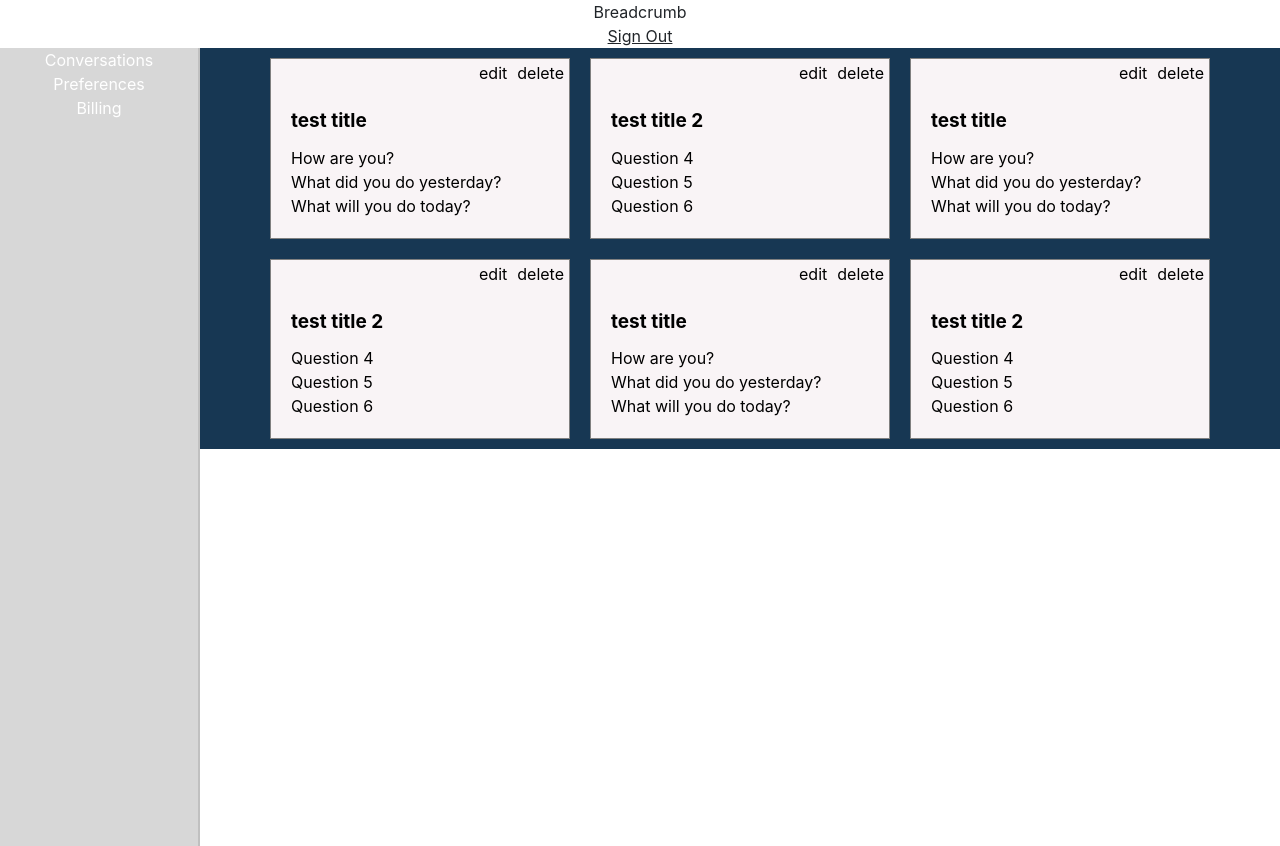
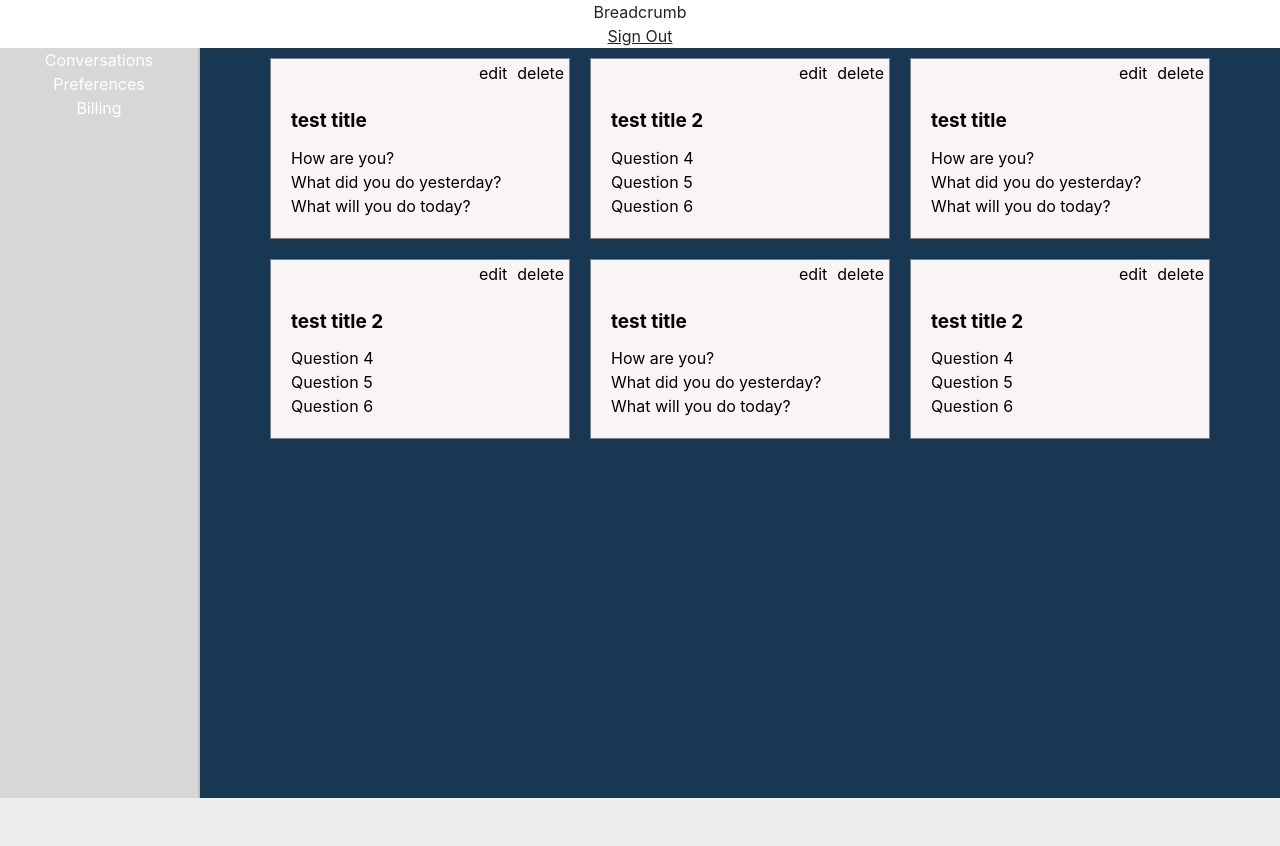
Before and after one commit to Streltz/heyteam, a React (Create React App) app in the folder hey-team/: page /dashboard in a window 1280 px wide. After the commit the page ends 800 px from the top, so only its background shows below. Built offline with nearby package versions, Linux system fonts and the light colour scheme; sample sign-in values are in the browser's storage.

Commit message:
changed min height

```diff
--- a/hey-team/src/components/ConvoGrid/styles.css
+++ b/hey-team/src/components/ConvoGrid/styles.css
@@ -1,6 +1,7 @@
 .grid {
 	background: #173753;
 	flex-wrap: wrap;
+	min-height: 100%;
 }
 
 .convo {
--- a/hey-team/src/components/SideBar.css
+++ b/hey-team/src/components/SideBar.css
@@ -8,7 +8,7 @@
 .LeftColumnPanel {
   width: 200px;
   height: 100%;
-  min-height: calc(100vh - 2px);
+  min-height: calc(100vh - 50px);
   background: #d7d7d7;
   border-right: 2px solid #c0c0c0;
 }
```
